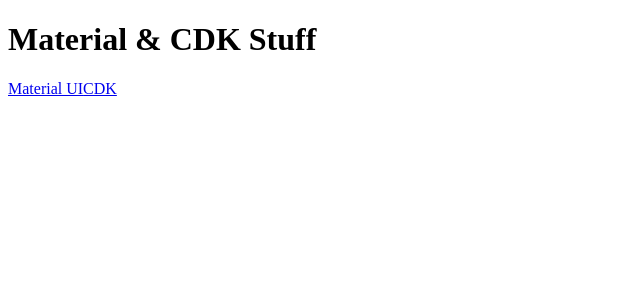
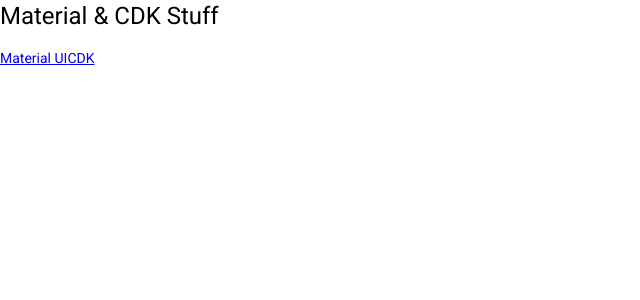
Before and after one commit to bitterapple0/angular-material-dump, an Angular app: page / in a window 1280 px wide. Shown: the top 300 px of the page, without its empty margins (0-640 px from the left). Built offline with nearby package versions, Linux system fonts and the light colour scheme.

Commit message:
Add Angular Material

```diff
--- a/package.json
+++ b/package.json
@@ -12,10 +12,12 @@
   "private": true,
   "dependencies": {
     "@angular/animations": "~9.1.9",
+    "@angular/cdk": "^9.2.4",
     "@angular/common": "~9.1.9",
     "@angular/compiler": "~9.1.9",
     "@angular/core": "~9.1.9",
     "@angular/forms": "~9.1.9",
+    "@angular/material": "^9.2.4",
     "@angular/platform-browser": "~9.1.9",
     "@angular/platform-browser-dynamic": "~9.1.9",
     "@angular/router": "~9.1.9",
--- a/src/app/app.module.ts
+++ b/src/app/app.module.ts
@@ -3,6 +3,7 @@
 
 import { AppRoutingModule, routerComponents } from './app-routing.module';
 import { AppComponent } from './app.component';
+import { BrowserAnimationsModule } from '@angular/platform-browser/animations';
 
 
 @NgModule({
@@ -12,7 +13,8 @@
   ],
   imports: [
     BrowserModule,
-    AppRoutingModule
+    AppRoutingModule,
+    BrowserAnimationsModule
   ],
   providers: [],
   bootstrap: [AppComponent]
--- a/src/index.html
+++ b/src/index.html
@@ -6,8 +6,10 @@
   <base href="/">
   <meta name="viewport" content="width=device-width, initial-scale=1">
   <link rel="icon" type="image/x-icon" href="favicon.ico">
+  <link href="https://fonts.googleapis.com/css?family=Roboto:300,400,500&display=swap" rel="stylesheet">
+  <link href="https://fonts.googleapis.com/icon?family=Material+Icons" rel="stylesheet">
 </head>
-<body>
+<body class="mat-typography">
   <app-root></app-root>
 </body>
 </html>
--- a/src/styles.scss
+++ b/src/styles.scss
@@ -1 +1,32 @@
+
+// Custom Theming for Angular Material
+// For more information: https://material.angular.io/guide/theming
+@import '~@angular/material/theming';
+// Plus imports for other components in your app.
+
+// Include the common styles for Angular Material. We include this here so that you only
+// have to load a single css file for Angular Material in your app.
+// Be sure that you only ever include this mixin once!
+@include mat-core();
+
+// Define the palettes for your theme using the Material Design palettes available in palette.scss
+// (imported above). For each palette, you can optionally specify a default, lighter, and darker
+// hue. Available color palettes: https://material.io/design/color/
+$material-theme-primary: mat-palette($mat-indigo);
+$material-theme-accent: mat-palette($mat-pink, A200, A100, A400);
+
+// The warn palette is optional (defaults to red).
+$material-theme-warn: mat-palette($mat-red);
+
+// Create the theme object (a Sass map containing all of the palettes).
+$material-theme-theme: mat-light-theme($material-theme-primary, $material-theme-accent, $material-theme-warn);
+
+// Include theme styles for core and each component used in your app.
+// Alternatively, you can import and @include the theme mixins for each component
+// that you are using.
+@include angular-material-theme($material-theme-theme);
+
 /* You can add global styles to this file, and also import other style files */
+
+html, body { height: 100%; }
+body { margin: 0; font-family: Roboto, "Helvetica Neue", sans-serif; }
```
Also changed, not shown: 1 other file (tests, documents, lock files or other folders).
